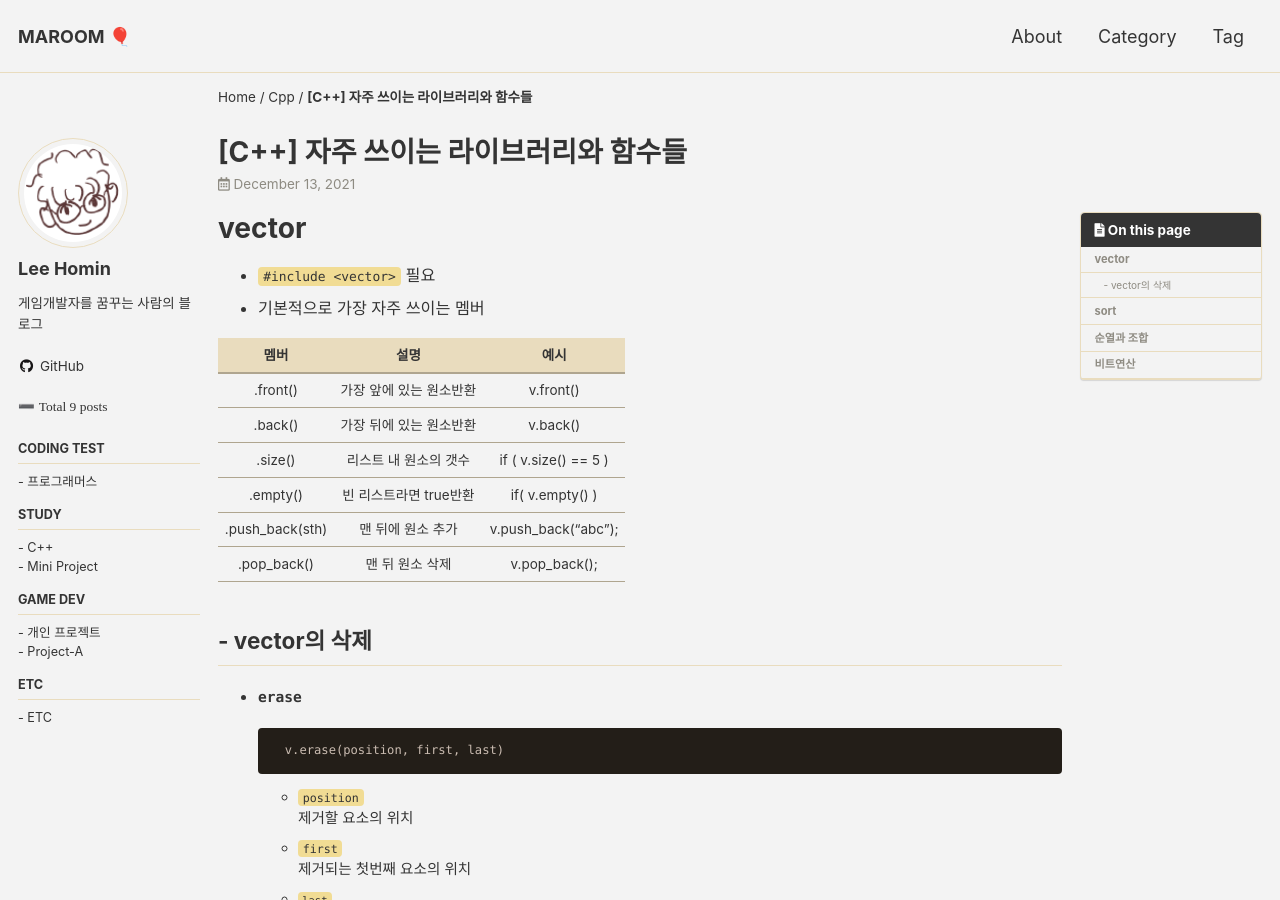
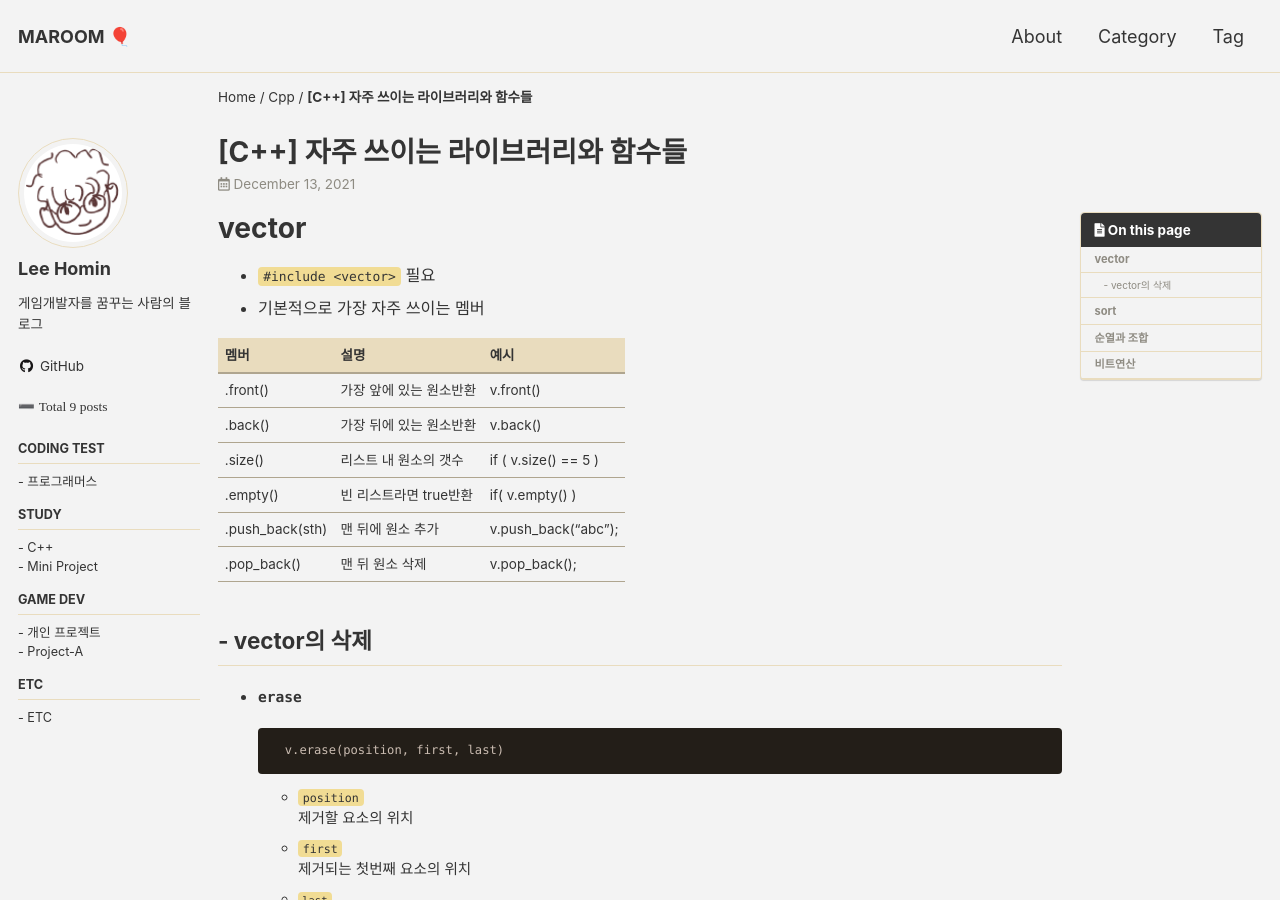
Before and after one commit to Squidward79/Squidward79.github.io, a Jekyll site: the page built from _posts/C++/2021-12-13-cpp_libraries.md, in a window 1280 px wide and 900 px high. Built offline with Jekyll 4.4.1, drawn with Linux system fonts in a browser that asks for light colours; cached includes are drawn as plain includes.

Commit message:
포스팅

```diff
--- a/_posts/C++/2021-12-13-cpp_libraries.md
+++ b/_posts/C++/2021-12-13-cpp_libraries.md
@@ -19,14 +19,14 @@ toc_sticky: true
 - `#include <vector>` 필요
 - 기본적으로 가장 자주 쓰이는 멤버
 
-|      멤버       |          설명           |          예시           |
-| :-------------: | :---------------------: | :---------------------: |
-|    .front()     | 가장 앞에 있는 원소반환 |      v.front()       |
-|     .back()     | 가장 뒤에 있는 원소반환 |       v.back()       |
-|     .size()     |  리스트 내 원소의 갯수  | if ( v.size() == 5 ) |
-|    .empty()     | 빈 리스트라면 true반환  |   if( v.empty() )    |
-| .push_back(sth) |    맨 뒤에 원소 추가    | v.push_back("abc");  |
-|   .pop_back()   |     맨 뒤 원소 삭제     |    v.pop_back();     |
+| 멤버            | 설명                    | 예시                 |
+| :-------------- | :---------------------- | :------------------- |
+| .front()        | 가장 앞에 있는 원소반환 | v.front()            |
+| .back()         | 가장 뒤에 있는 원소반환 | v.back()             |
+| .size()         | 리스트 내 원소의 갯수   | if ( v.size() == 5 ) |
+| .empty()        | 빈 리스트라면 true반환  | if( v.empty() )      |
+| .push_back(sth) | 맨 뒤에 원소 추가       | v.push_back("abc");  |
+| .pop_back()     | 맨 뒤 원소 삭제         | v.pop_back();        |
 
 ## - vector의 삭제
 - **`erase`**
```
